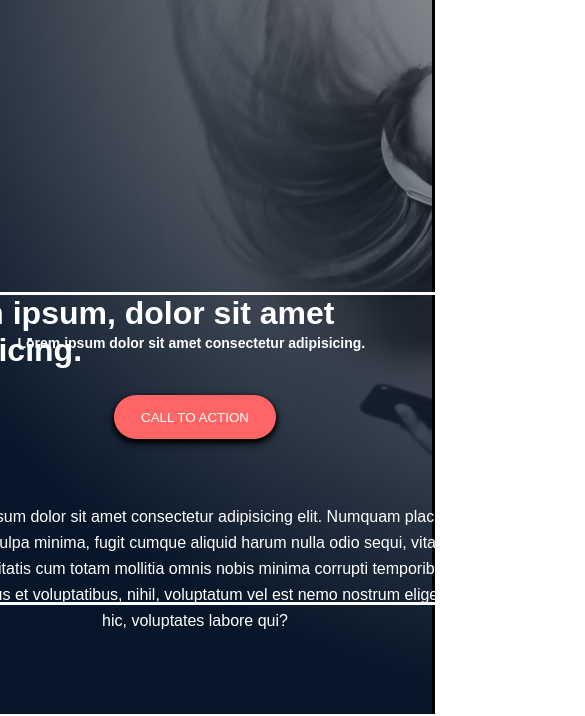
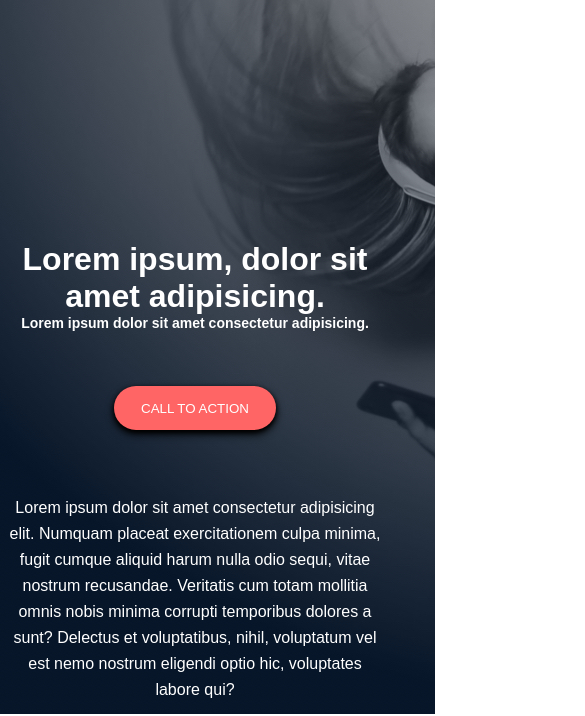
Before and after one commit to daobedeka/alx_advance_css, a plain HTML site: page headphones/2-index.html in a window 390 px wide. Shown: the part 86-802 px from the top of the page, 585 px wide, since content can reach past the window. Drawn offline with Linux system fonts and the light colour scheme.

Commit message:
completed the responsiveness of header

```diff
--- a/headphones/2-styeles.css
+++ b/headphones/2-styeles.css
@@ -51,6 +51,14 @@
     --tab-header-heading-menu-h:15px;
     --tab-header-img-w:161px;
     --tab-header-img-h:32px;
+
+    --tab-h1-w:578px;
+    --tab-h1-h:40px;
+    --tab-p1-w:355px;
+    --desk-p1-h:20px;
+    --tab-p2-w:673px;
+    --tab-p2-h:104px;
+    --tab-p2-t:209px;
 
     /*------MOBILES------*/
     --mob-w:480px;
@@ -122,7 +130,6 @@ body{
         background: url(images/headphones_hero_1.jpg);
         background-repeat: no-repeat;
         align-items: center;
-        border: solid;
     }
 
     .container header{
@@ -171,11 +178,13 @@ body{
       cursor: pointer;
     }
 
+
+    /*--------Section 1------*/
+
     section.one{
         width: var(--desk-header-w);
         height: var(--desk-header-h);
         left: var(--desk-header-cont-left);
-        border: solid;
         color: var(--color1);
         font-family: var(--font-fam);
         display: flex;
@@ -187,7 +196,6 @@ body{
     width: var(--desk-header-cont-w);
     height: var(--desk-header-cont-h);
     margin-top: var(--desk-header-cont-top);
-    border: solid;
     display: flex;
     flex-direction: column;
     align-items: center;
@@ -292,6 +300,67 @@ body{
       color: var(--color2);
       cursor: pointer;
     }
+
+
+     /*--------Section 1------*/
+
+     section.one{
+        width: var(--tab-header-w);
+        height: var(--tab-header-h);
+        left: var(--tab-header-cont-left);
+        color: var(--color1);
+        font-family: var(--font-fam);
+        display: flex;
+        flex-direction: column;
+        align-items: center;
+    }
+
+   section.one .content1{
+    width: var(--tab-header-cont-w);
+    height: var(--tab-header-cont-h);
+    margin-top: var(--tab-header-cont-top);
+    display: flex;
+    flex-direction: column;
+    align-items: center;
+    position: relative;
+
+   }
+
+   h1{
+    width: var(--tab-h1-w);
+    height: var(--tab-h1-h);
+    font-size: var(--font-size1);
+   }
+
+   p.content_1{
+    width: var(--tab-p1-w);
+    height: var(--tab-p1-h);
+    font-size: var(--font-size3);
+    font-weight: bold;
+   }
+
+   button{
+    width: var(--btn-w);
+    height: var(--btn-h);
+    position: absolute;
+    top: var(--btn-1-t);
+    background-color: var(--color2);
+    border: none;
+    border-radius: var(--btn-r);
+    box-shadow: var(--btn-box-shadow);
+    color: var(--color1);
+    cursor: pointer;
+   }
+
+   p.content_2{
+    font-size: var(--font-size2);
+    position: absolute;
+    top: var(--tab-p2-t);
+    text-align: center;
+    line-height: 26px;
+    font-weight: 300;
+
+   }
 
 }
 
@@ -401,7 +470,66 @@ body{
     }
 
 
+ /*--------Section 1------*/
 
+ section.one{
+    width: var(--mob-header-w);
+    height: var(--mob-header-h);
+    left: var(--mob-header-cont-left);
+    color: var(--color1);
+    font-family: var(--font-fam);
+    display: flex;
+    flex-direction: column;
+    align-items: center;
+}
+
+section.one .content1{
+width: var(--mob-header-cont-w);
+height: var(--mob-header-cont-h);
+margin-top: var(--mob-header-cont-top);
+display: flex;
+flex-direction: column;
+align-items: center;
+position: relative;
+
+}
+
+h1{
+width: var(--mob-h1-w);
+height: var(--mob-h1-h);
+font-size: var(--font-size1);
+text-align: center;
+}
+
+p.content_1{
+width: var(--mob-p1-w);
+height: var(--mob-p1-h);
+font-size: var(--font-size3);
+font-weight: bold;
+}
+
+button{
+width: var(--btn-w);
+height: var(--btn-h);
+position: absolute;
+top: var(--mob-btn-t);
+background-color: var(--color2);
+border: none;
+border-radius: var(--btn-r);
+box-shadow: var(--btn-box-shadow);
+color: var(--color1);
+cursor: pointer;
+}
+
+p.content_2{
+font-size: var(--font-size2);
+position: absolute;
+top: var(--mob-p2-t);
+text-align: center;
+line-height: 26px;
+font-weight: 300;
+
+}
 
 
 
```
